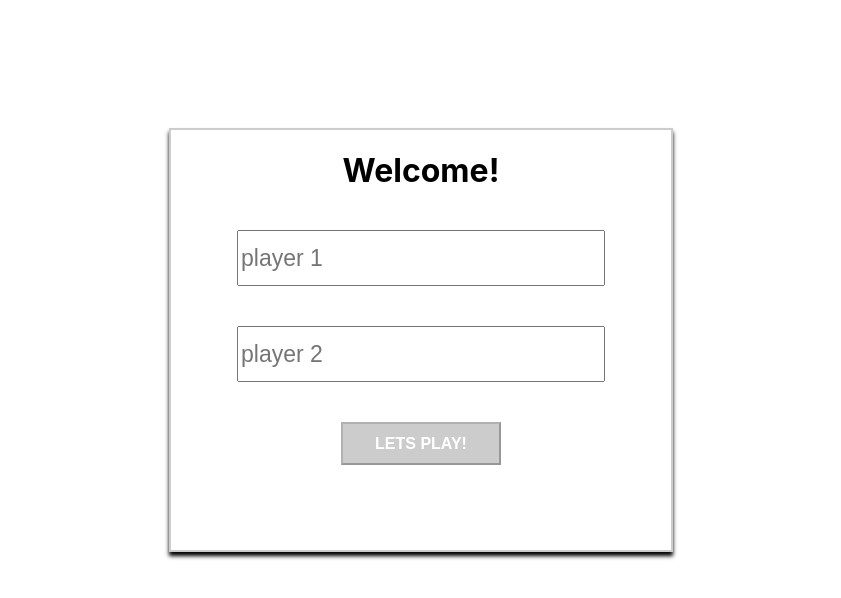
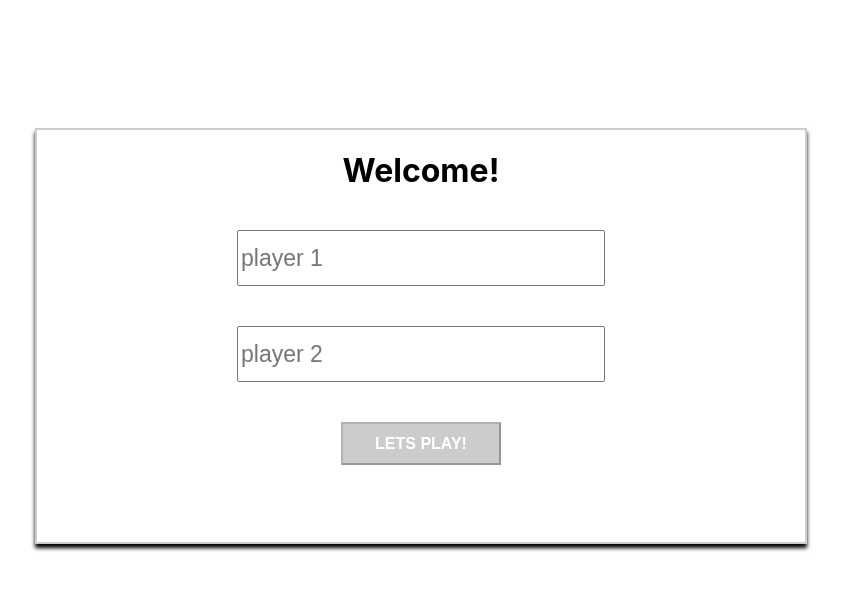
Before and after one commit to Yaakov613/tech, a React (Create React App) app: page / in a window 1280 px wide. Shown: the top 598 px of the page, without its empty margins (219-1060 px from the left). Built offline with nearby package versions, Linux system fonts and the light colour scheme.

Commit message:
made user friendly for android

```diff
--- a/src/login.module.css
+++ b/src/login.module.css
@@ -1,6 +1,6 @@
 .LoginForm{
-    width: 500px;
-    height: 420px;
+    width: 60%;
+    height: 100%;
     border: 2px solid #ccc;
     box-shadow: 0px 4px 4px black;
     margin: 10% auto;
@@ -22,6 +22,7 @@
    font-size: 16px;
    font-weight: bold;
    cursor: pointer;
+   margin-bottom: 10%;
 
 }
 .LoginButton:disabled{
```
Also changed, not shown: 1 other file (tests, documents, lock files or other folders).
